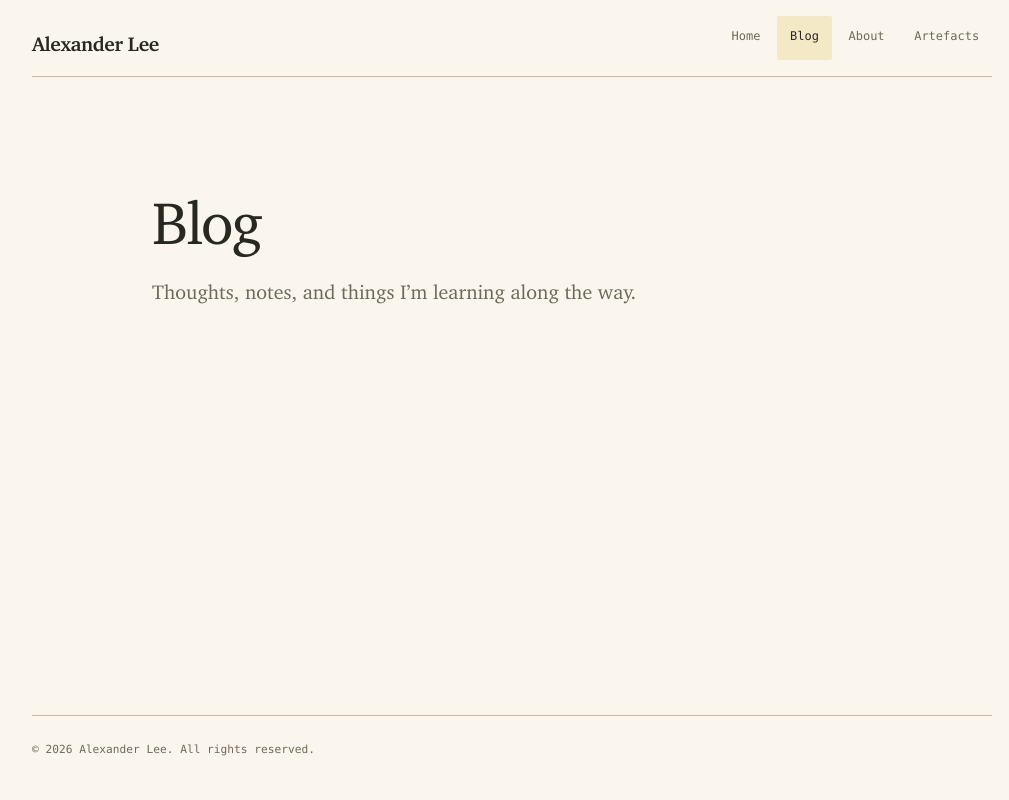
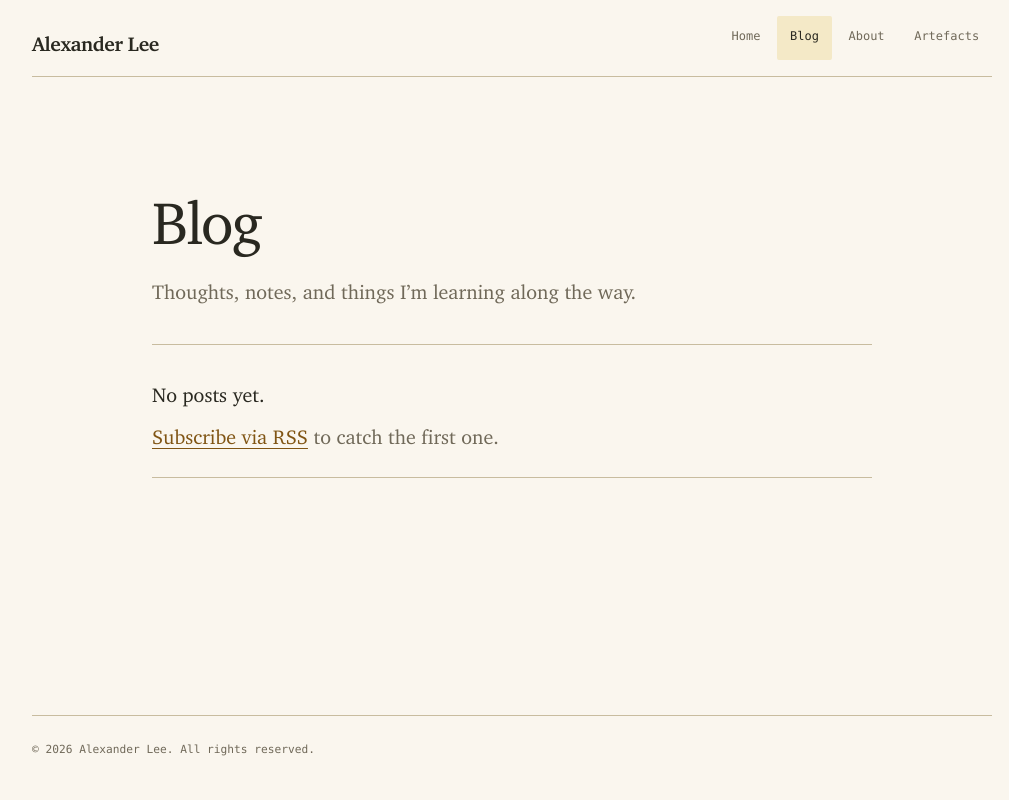
Before and after one commit to alexsurelee/alexanderlee-tech, an Astro site: page /blog in a window 1280 px wide. Shown: the whole page, without its empty margins (128-1137 px from the left). Built offline with nearby package versions, Linux system fonts and the light colour scheme; Astro itself is replaced by a stand-in of ours; a web font is replaced by a local one.

Commit message:
Add empty state to blog index

```diff
--- a/src/pages/blog/index.astro
+++ b/src/pages/blog/index.astro
@@ -19,6 +19,9 @@ const posts = (await getCollection('blog')).sort(
 		<style>
 			.page-intro { margin-bottom: 2.5rem; }
 			.page-intro p { color: var(--muted); }
+			.empty-state { border-block: 1px solid var(--rule); padding-block: 1.75rem; }
+			.empty-state p { margin: 0; }
+			.empty-state p + p { margin-top: 0.5rem; color: var(--muted); }
 			ul { list-style: none; margin: 0; padding: 0; }
 			li { border-top: 1px solid var(--rule); }
 			li:last-child { border-bottom: 1px solid var(--rule); }
@@ -52,6 +55,12 @@ const posts = (await getCollection('blog')).sort(
 				<h1>Blog</h1>
 				<p>Thoughts, notes, and things I’m learning along the way.</p>
 			</div>
+			{posts.length === 0 ? (
+				<div class="empty-state">
+					<p>No posts yet.</p>
+					<p><a href="/rss.xml">Subscribe via RSS</a> to catch the first one.</p>
+				</div>
+			) : (
 				<ul aria-label="Blog posts">
 					{posts.map((post) => (
 						<li>
@@ -68,6 +77,7 @@ const posts = (await getCollection('blog')).sort(
 						</li>
 					))}
 				</ul>
+			)}
 		</main>
 		<Footer />
 	</body>
```
Lines whose indentation alone changed are shown as unchanged.
